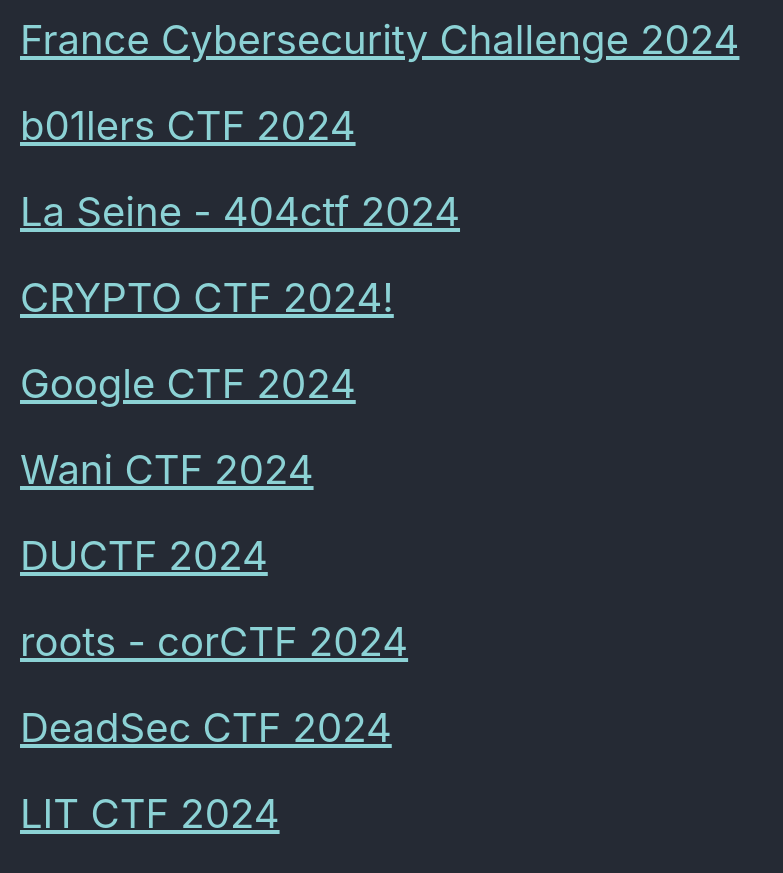
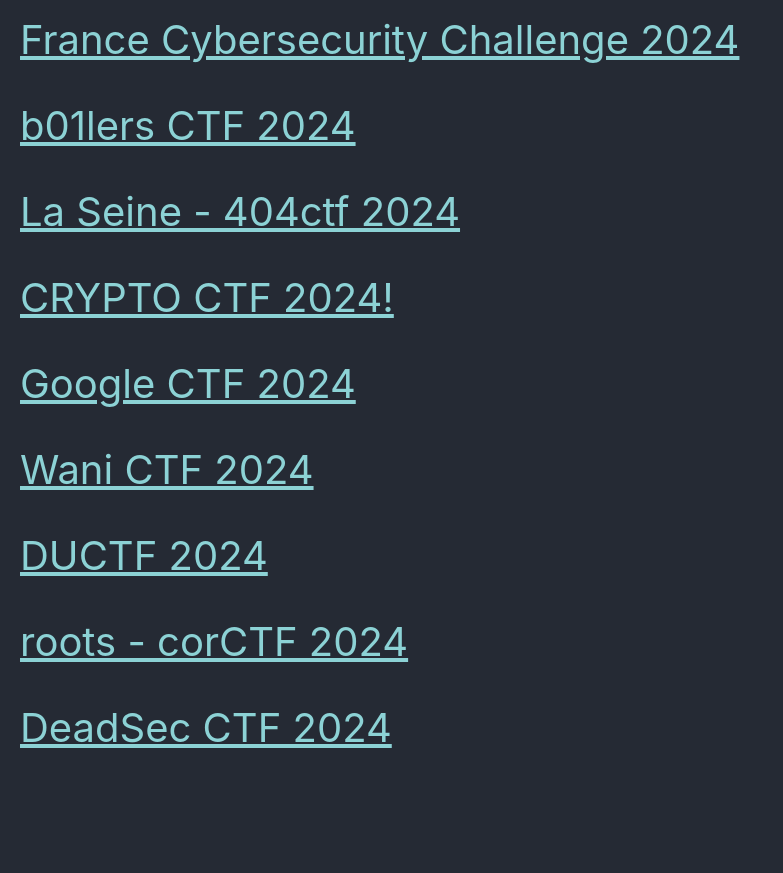
Before and after one commit to Connor-McCartney/Connor-McCartney.github.io, a Jekyll site: the page built from _pages/cryptography/other/other.md, in a window 1280 px wide and 900 px high, scrolled down 2086 px. Shown: the top 873 px of the window, without its empty margins (0-783 px from the left). Built offline with Jekyll 4.4.1, drawn with Linux system fonts in a browser that asks for light colours; cached includes are drawn as plain includes; after the commit the page ends 2900 px from its top, so only the background shows below that.

Commit message:
Update other.md

```diff
--- a/_pages/cryptography/other/other.md
+++ b/_pages/cryptography/other/other.md
@@ -96,6 +96,3 @@ title: Other
 
 
 <span style="font-size:2em;">   [DeadSec CTF 2024](/cryptography/other/DeadSecCTF2024) </span> <br>
-
-
-<span style="font-size:2em;">   [LIT CTF 2024](/cryptography/other/LIT-CTF-2024) </span> <br>
```
